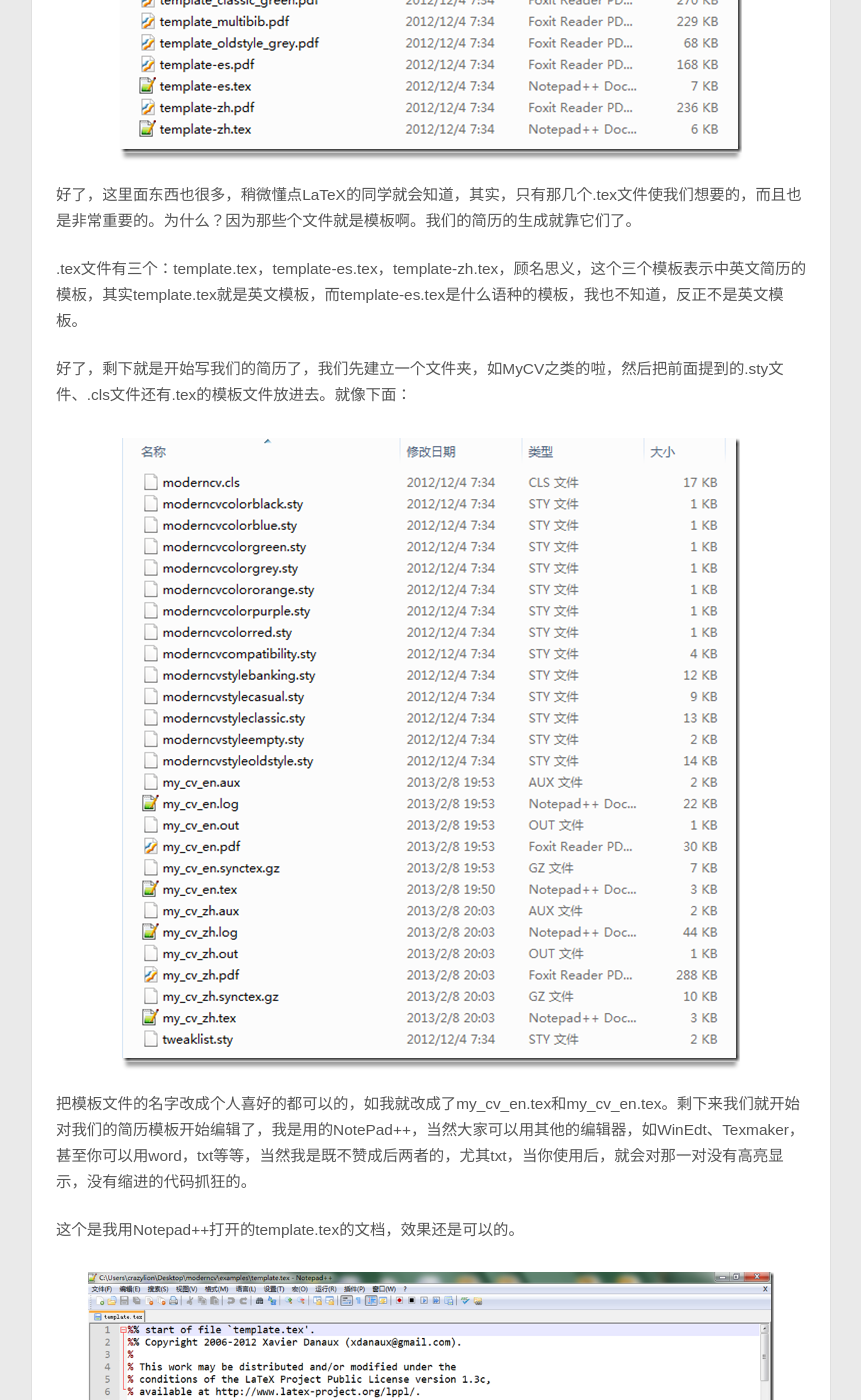
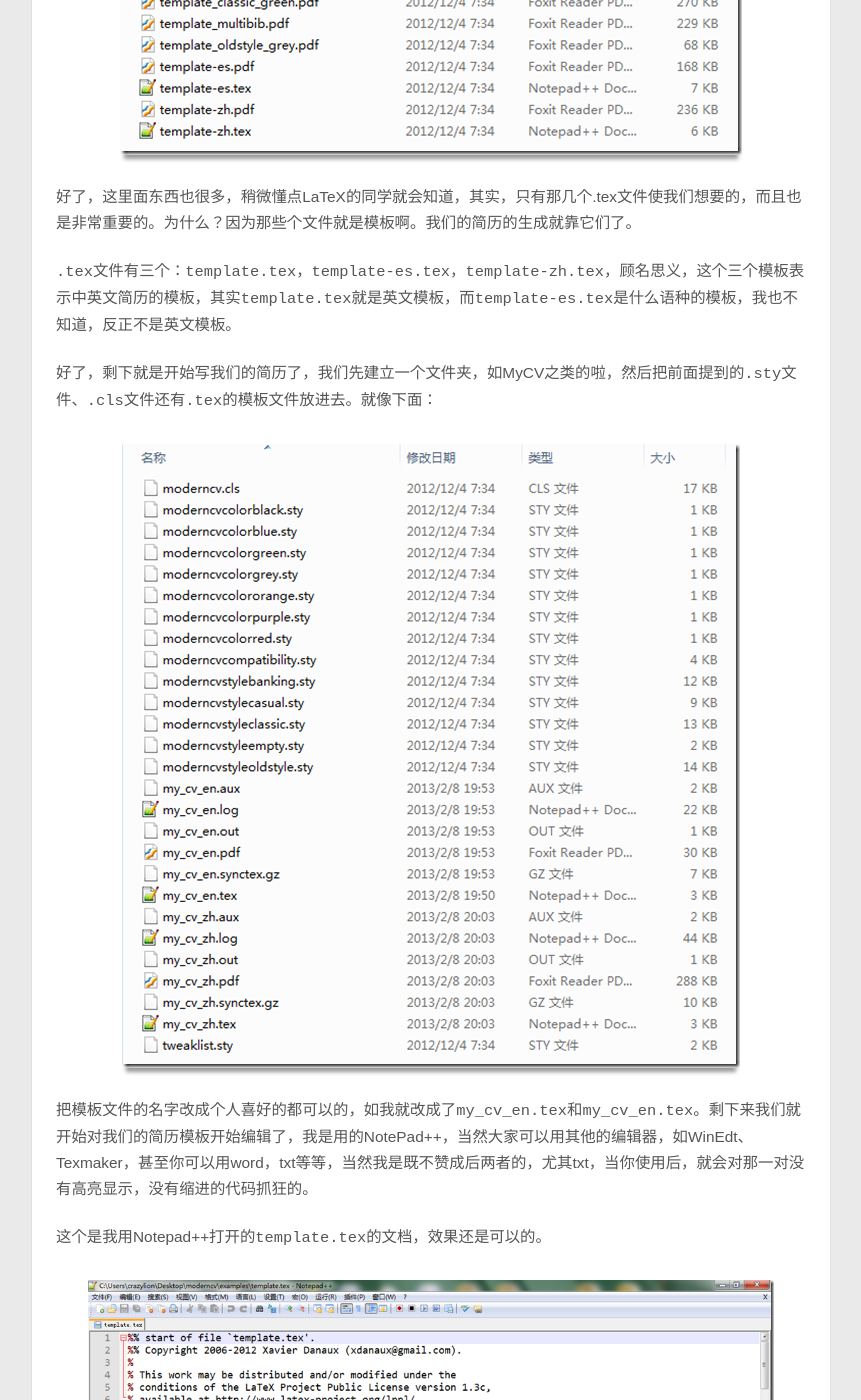
Before and after one commit to xidianpanpei/xidianpanpei.blog, a Jekyll site: the page built from _posts/2013-02-13-latex-resume.md, in a window 1280 px wide and 1400 px high, scrolled down 1523 px. Shown: the whole window, without its empty margins (209-1070 px from the left). Built offline with Jekyll 4.4.1, drawn with Linux system fonts in a browser that asks for light colours; some web fonts are replaced; Markdown is read by kramdown in place of the engine named in the settings; comment, search, counter and statistics services are not loaded; some of the changed text lies outside the part shown.

Commit message:
修改文章中错误链接

```diff
--- a/_posts/2013-02-13-latex-resume.md
+++ b/_posts/2013-02-13-latex-resume.md
@@ -14,17 +14,17 @@
 LaTeX或许不是很多人知道，但是那些忙着发papers的Master Candidate、Ph.D Candidate应该是非常了解的。当然，那些苦逼的数学系的孩子们应该也是知道，因为word对于数学公式的排版效果相比于LaTeX，还是差的远了。至于LaTeX的具体信息，这里就不废话，有兴趣的同学可以到Google上百度一下的。
 
 
-言归正传，LaTeX写简历谈何容易，尤其是从头写起，还尤其对于我这样的LaTeX菜鸟而言，更是难如登天。于是Google了一把，找到一个叫moderncv的共享简历模板。有了模板，那么就简单多了（插嘴一句，其实发现有些大牛用的也是这个模板改写的）。
+言归正传，LaTeX写简历谈何容易，尤其是从头写起，还尤其对于我这样的LaTeX菜鸟而言，更是难如登天。于是Google了一把，找到一个叫`moderncv`的共享简历模板。有了模板，那么就简单多了（插嘴一句，其实发现有些大牛用的也是这个模板改写的）。
 
 
-moderncv下载地址：[http://www.ctan.org/tex-archive/macros/latex/contrib/moderncv]("http://www.ctan.org/tex-archive/macros/latex/contrib/moderncv")
+moderncv下载地址：[http://www.ctan.org/tex-archive/macros/latex/contrib/moderncv][1]
 
 
 下载下来后应该是一个zip包，解压后目录如下：
 
 <span class="img-800">![](/media/files/2013/02/13/latex-resume-step-1.png)</span>
 
-其中.sty文件都是定义简历风格的文件，还有那个moderncv.cls文件。其实这些都是编写LaTeX风格源码后生成的，有兴趣的同学可以继续深究一下LaTeX的其他知识，应该会有所收获的。这些文件在后我们编译自己的简历时会用到。
+其中.sty文件都是定义简历风格的文件，还有那个`moderncv.cls`文件。其实这些都是编写LaTeX风格源码后生成的，有兴趣的同学可以继续深究一下LaTeX的其他知识，应该会有所收获的。这些文件在后我们编译自己的简历时会用到。
 
 
 接下来看看examples文件夹：
@@ -35,17 +35,17 @@
 好了，这里面东西也很多，稍微懂点LaTeX的同学就会知道，其实，只有那几个.tex文件使我们想要的，而且也是非常重要的。为什么？因为那些个文件就是模板啊。我们的简历的生成就靠它们了。
 
 
-.tex文件有三个：template.tex，template-es.tex，template-zh.tex，顾名思义，这个三个模板表示中英文简历的模板，其实template.tex就是英文模板，而template-es.tex是什么语种的模板，我也不知道，反正不是英文模板。
+`.tex`文件有三个：`template.tex`，`template-es.tex`，`template-zh.tex`，顾名思义，这个三个模板表示中英文简历的模板，其实`template.tex`就是英文模板，而`template-es.tex`是什么语种的模板，我也不知道，反正不是英文模板。
 
 
-好了，剩下就是开始写我们的简历了，我们先建立一个文件夹，如MyCV之类的啦，然后把前面提到的.sty文件、.cls文件还有.tex的模板文件放进去。就像下面：
+好了，剩下就是开始写我们的简历了，我们先建立一个文件夹，如MyCV之类的啦，然后把前面提到的`.sty`文件、`.cls`文件还有`.tex`的模板文件放进去。就像下面：
 
 <span class="img-800">![](/media/files/2013/02/13/latex-resume-step-3.png)</span>
 
-把模板文件的名字改成个人喜好的都可以的，如我就改成了my_cv_en.tex和my_cv_en.tex。剩下来我们就开始对我们的简历模板开始编辑了，我是用的NotePad++，当然大家可以用其他的编辑器，如WinEdt、Texmaker，甚至你可以用word，txt等等，当然我是既不赞成后两者的，尤其txt，当你使用后，就会对那一对没有高亮显示，没有缩进的代码抓狂的。
+把模板文件的名字改成个人喜好的都可以的，如我就改成了`my_cv_en.tex`和`my_cv_en.tex`。剩下来我们就开始对我们的简历模板开始编辑了，我是用的NotePad++，当然大家可以用其他的编辑器，如WinEdt、Texmaker，甚至你可以用word，txt等等，当然我是既不赞成后两者的，尤其txt，当你使用后，就会对那一对没有高亮显示，没有缩进的代码抓狂的。
 
 
-这个是我用Notepad++打开的template.tex的文档，效果还是可以的。
+这个是我用Notepad++打开的`template.tex`的文档，效果还是可以的。
 
 <span class="img-800">![](/media/files/2013/02/13/latex-resume-step-4.png)</span>
 
@@ -56,10 +56,10 @@
 等我们改好个人信息后，剩下来就是编译了。
 
 
-我用的是CTex的套装，然后利用WinEdt来编译，这个的确是有点偷懒了，不过可视化的界面的确是方便啊。用WinEdt打开我们编辑的.tex文件就可以了，当然，也可以用这个编辑器去编辑.tex文件。
+我用的是CTex的套装，然后利用WinEdt来编译，这个的确是有点偷懒了，不过可视化的界面的确是方便啊。用WinEdt打开我们编辑的`.tex`文件就可以了，当然，也可以用这个编辑器去编辑.tex文件。
 
 
-CTex下载地址：[http://www.ctex.org/HomePage]("http://www.ctex.org/HomePage")
+CTex下载地址：[http://www.ctex.org/HomePage][2]
 
 
 CTex中其实就包含有WinEdt。
```
Also changed, not shown: other parts of _posts/2013-02-13-latex-resume.md (+4 -0 lines).
